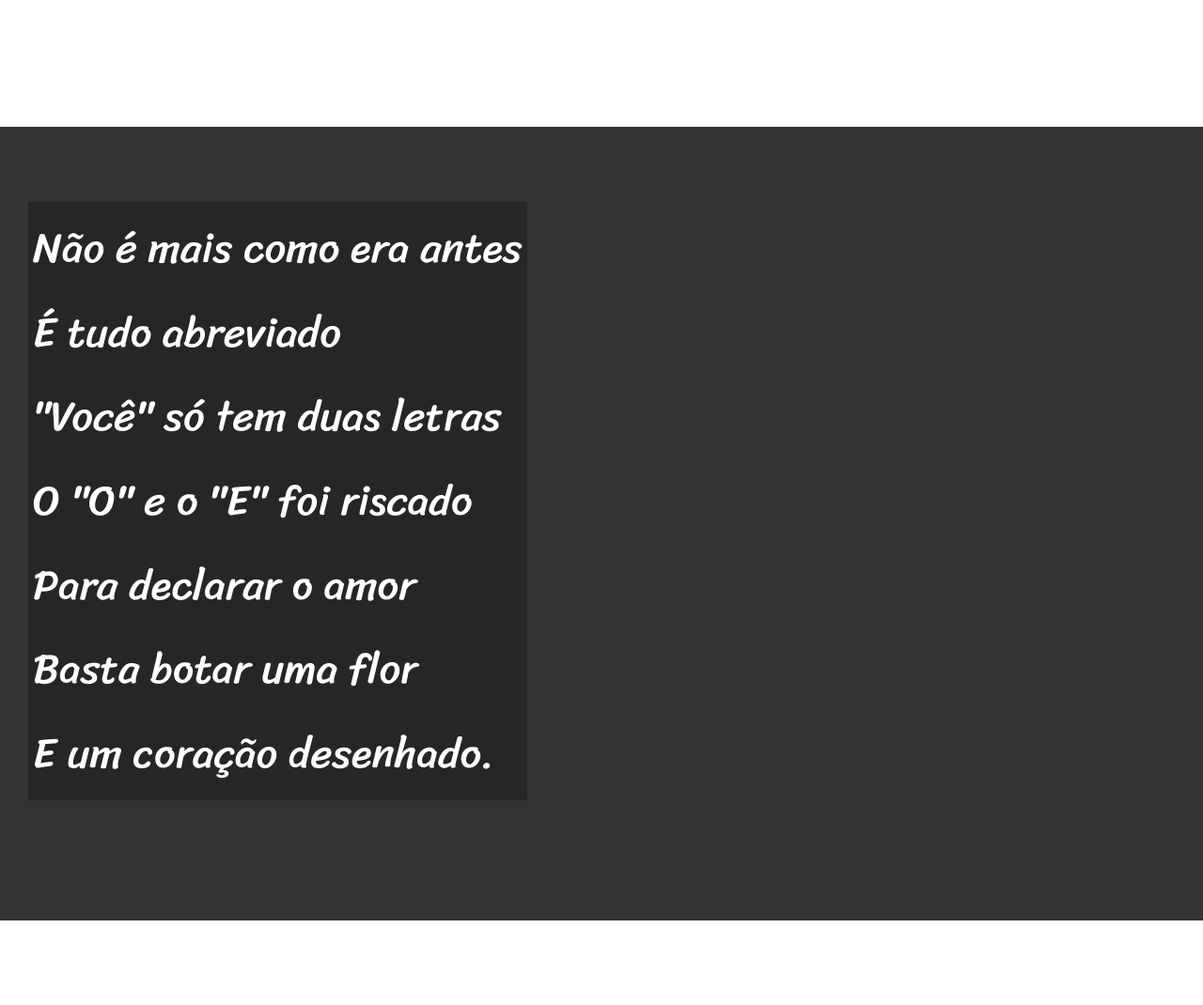
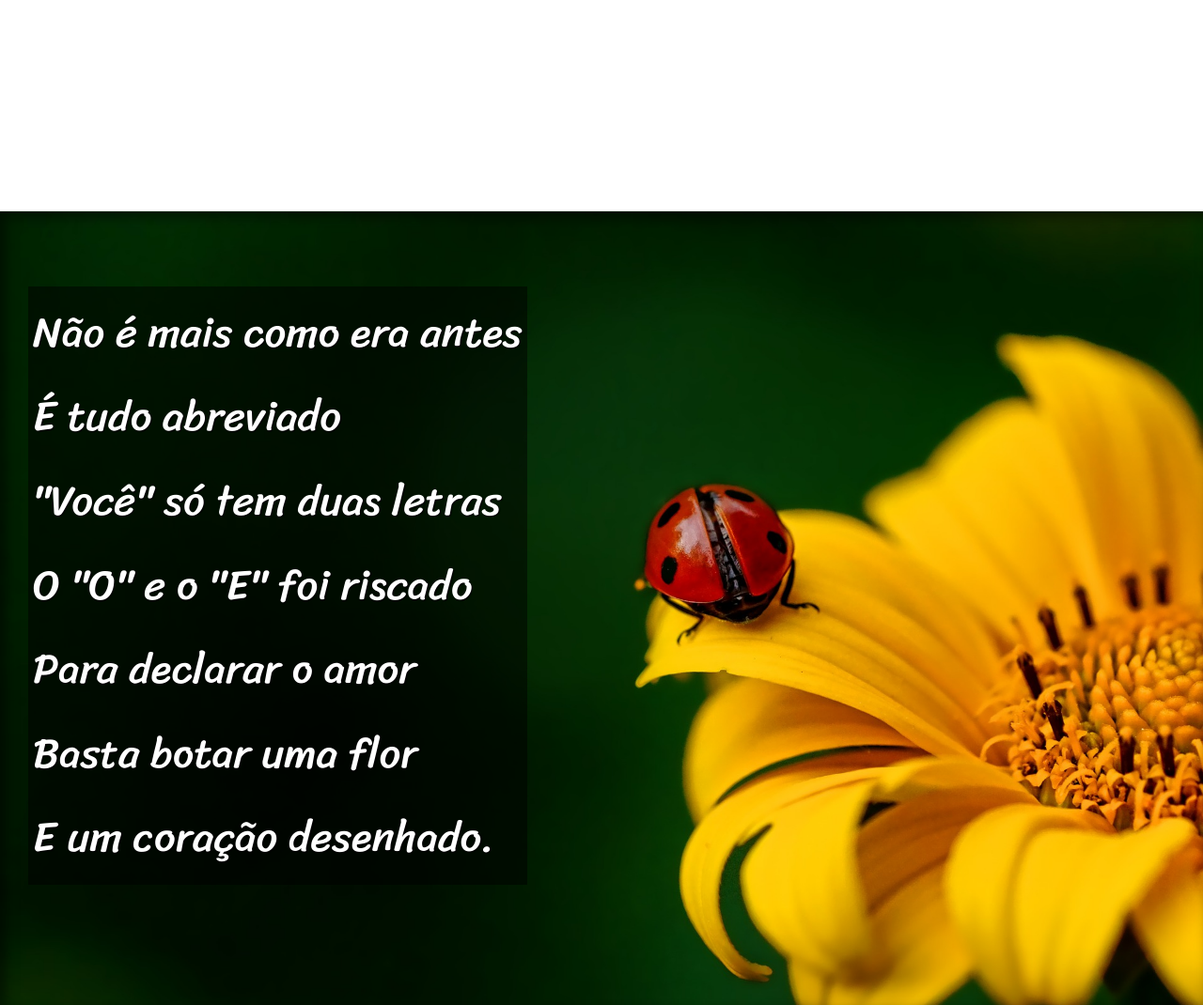
Before and after one commit to mayapaffer/HTML-CSS, a plain HTML site: page Exercicios/desafio 12/index.html in a window 1280 px wide. Shown: the part 960-2030 px from the top of the page at 94% size. Drawn offline with Linux system fonts and the light colour scheme.

Commit message:
desafio 12 pronto

```diff
--- a/Exercicios/desafio 12/estilo/style.css
+++ b/Exercicios/desafio 12/estilo/style.css
@@ -58,6 +58,10 @@
     font-size: 3.5vw;
 }
 
+section > p {
+    padding-bottom: 2em;
+}
+
 section.normal {
     background-color: white;
     color: black;
@@ -66,12 +70,25 @@
 section.imagem {
     background-color: rgb(51, 51, 51);
     color: white;
+    box-shadow: inset 6px 6px 13px 0px rgba(0, 0, 0, 0.509);
+    background-size: cover;
+    background-attachment: fixed;
 }
 
 section.imagem > p {
     display: inline-block;
     padding: 5px;
-    background-color: rgb(0, 0, 0, 0.253);
+    background-color: rgba(0, 0, 0, 0.503);
+    text-shadow: 1px 1px 1px black;
+}
+
+section#img01 {
+    background-image: url('../imagens/background001.jpg');
+    background-position: right center;
+}
+
+section#img02{
+    background-image: url('../imagens/background002.jpg');
 }
 
 footer {
--- a/Exercicios/desafio 12/index.html
+++ b/Exercicios/desafio 12/index.html
@@ -27,7 +27,7 @@
     </section>
 
 
-    <section class="imagem">
+    <section class="imagem" id="img01">
         <p>
             Não é mais como era antes <br>
             É tudo abreviado <br>
@@ -64,7 +64,7 @@
     </section>
 
 
-    <section class="imagem">
+    <section class="imagem" id="img02">
         <p>
             Tenho saudade das cartas <br>
             Escritas com a própria mão <br>
```
